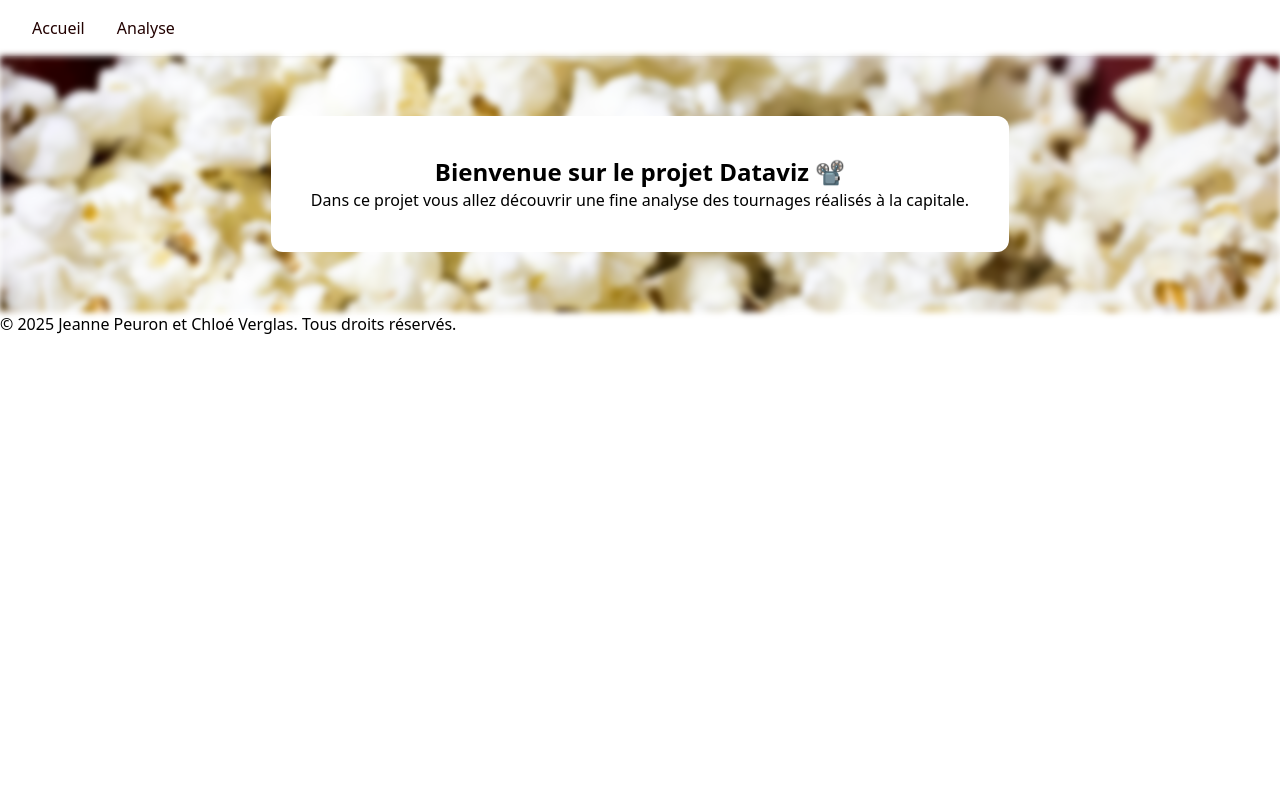
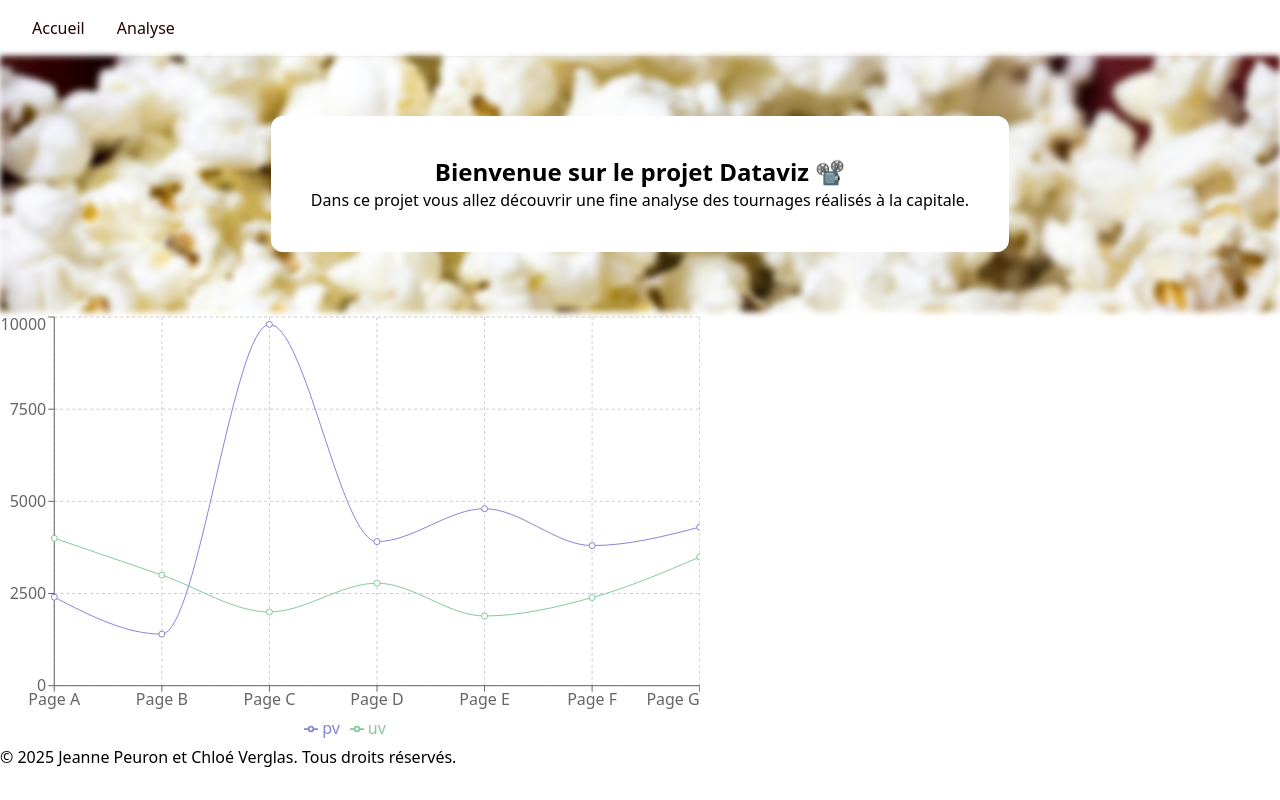
Before and after one commit to freezer49/DATAVIZ-JC, a React (Vite) app: page / in a window 1280 px wide. Built offline with nearby package versions, Linux system fonts and the light colour scheme.

Commit message:
LineChart dans App

```diff
--- a/src/App.tsx
+++ b/src/App.tsx
@@ -2,12 +2,15 @@ import "./App.css";
 import Image from "./components/Image";
 import Header from "./components/Header";
 import Footer from "./components/Footer";
+import LineChart from "./components/LineChart";
+import { Line } from "recharts";
 
 function App() {
   return (
     <div>
       <Header />
       <Image />
+      <LineChart />
       <Footer />
     </div>
   );
```
